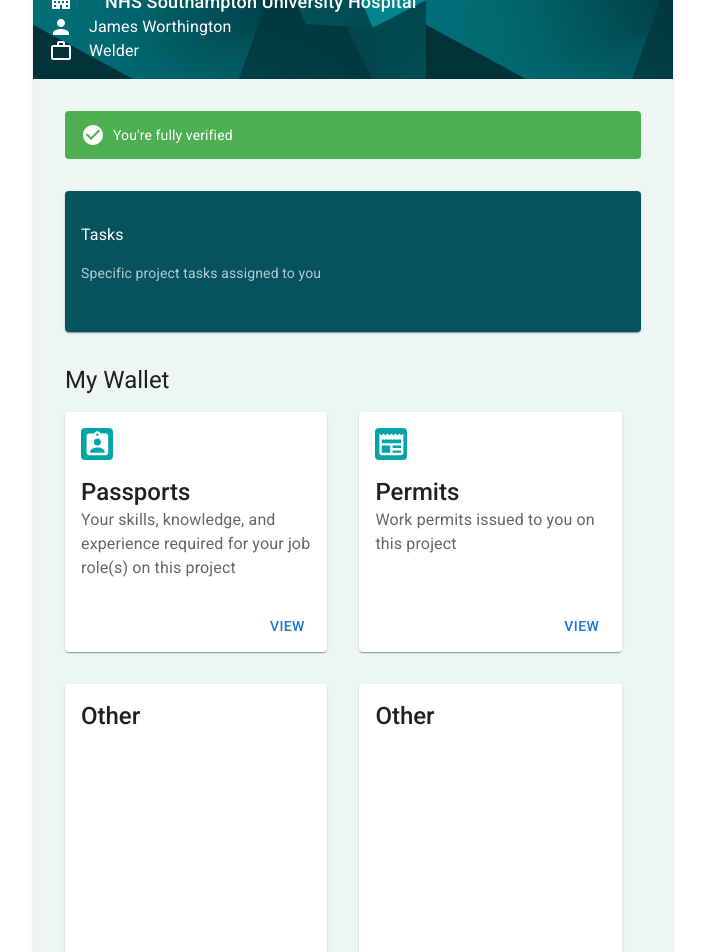
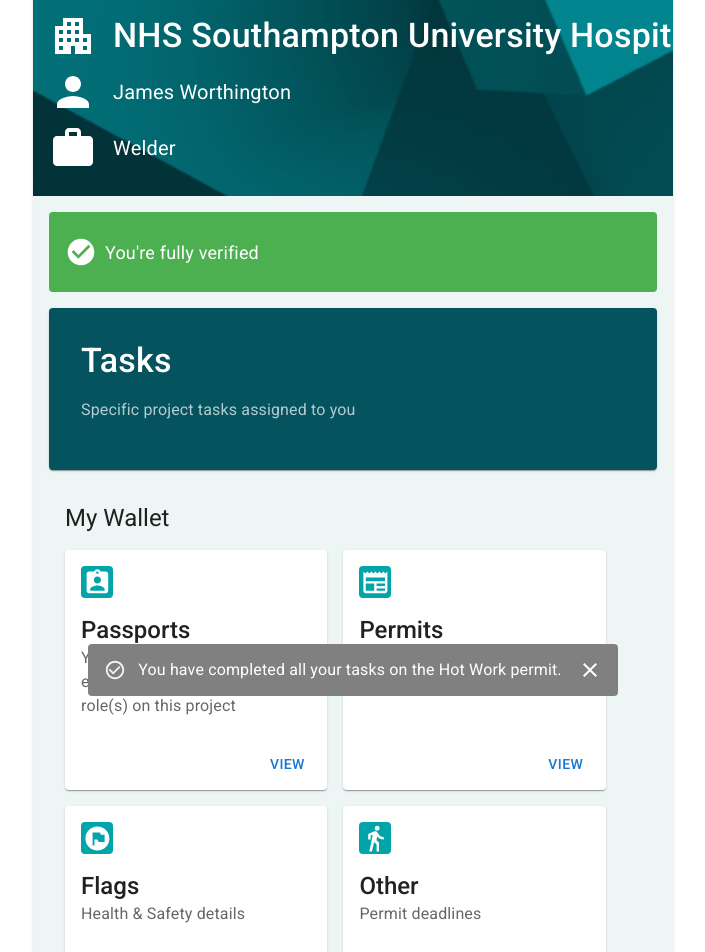
Before and after one commit to Catherinen29/skunkworks, a React (Create React App) app: page /completedpermit in a window 1280 px wide. Shown: the part 80-1032 px from the top of the page, without its empty margins (287-992 px from the left). Built offline with nearby package versions, Linux system fonts and the light colour scheme.

Commit message:
Build out CompletedPermit component. Add snackbar.

```diff
--- a/src/components/mobView.js/CompletedPermit.js
+++ b/src/components/mobView.js/CompletedPermit.js
@@ -1,19 +1,30 @@
-import { Badge, Box, Button, Card, Typography } from "@mui/material";
+import { Alert, Badge, Box, Button, Card, Snackbar, Typography } from "@mui/material";
 import ArrowBackIcon from '@mui/icons-material/ArrowBack';
 import { useNavigate } from "react-router-dom";
 import CheckCircleIcon from '@mui/icons-material/CheckCircle'
+import CheckCircleOutlineIcon from '@mui/icons-material/CheckCircleOutline';
 import NewspaperIcon from '@mui/icons-material/Newspaper';
 import AssignmentIndIcon from '@mui/icons-material/AssignmentInd';
 import NotificationsIcon from '@mui/icons-material/Notifications';
 import ApartmentIcon from '@mui/icons-material/Apartment';
 import PersonIcon from '@mui/icons-material/Person';
-import WorkOutlineIcon from '@mui/icons-material/WorkOutline';
+import WorkIcon from '@mui/icons-material/Work';
+import FlagCircleIcon from '@mui/icons-material/FlagCircle';
+import DirectionsWalkIcon from '@mui/icons-material/DirectionsWalk';
+import CloseIcon from '@mui/icons-material/Close';
 import mob_bg from '../../mob_bg.png'
+import BB_bg from '../../BB_bg.png'
+import { useState } from "react";
+import { CheckCircleOutline } from "@mui/icons-material";
 
 export default function CompletedPermit() {
 
 const navigate = useNavigate()
 
+const [open, setOpen] = useState(true)
+const handleClose = () => {
+    setOpen(false)
+}
 
 return (
 
@@ -22,52 +33,43 @@
 
 
         {/* Toolbar */}
-        <Box sx={{width: '100%', py: '1rem',
-            backgroundImage: `url(${mob_bg})`, color: 'white',
+        <Box sx={{width: '100%', pb: '1rem',
+            backgroundImage: `url(${mob_bg})`, backgroundSize: '100%', color: 'white',
             display: 'flex', flexDirection: 'column', alignItems: 'flex-start', boxShadow: 5}}>
 
             <Box sx={{display: 'flex', flexDirection: 'row', justifyContent: 'space-between',
-                width: '100%',
-                mb: '1rem'}}>
+                width: '90%', m: '1rem'}}>
                 <Button onClick={() => navigate('/permits')} sx={{color: 'white'}}>
-                    <ArrowBackIcon />
+                    <ArrowBackIcon sx={{height: '3rem', width: '3rem'}} />
                 </Button>
 
                 <Button sx={{color: 'white'}}>
                     <Badge badgeContent={1} color="error">
-                        <NotificationsIcon />
+                        <NotificationsIcon sx={{height: '3rem', width: '3rem'}} />
                     </Badge>
                 </Button>
-
             </Box>
 
             <Box sx={{mx: '1rem'}}>
                <Box sx={{
-                display: 'flex',
+                display: 'flex', alignItems: 'center',
                 whiteSpace: 'nowrap', mr: '1rem',
-                    // textOverflow: 'ellipsis',
-                    // overflow: 'hidden',
-                    // p: 1,
-                    fontSize: 18}}>
-               <ApartmentIcon sx={{mr: '1rem'}} />
-                {/* <Box component='div'
-                    sx={{
-                        textOverflow: 'ellipsis',
-                        overflow: 'hidden'}}> */}
-                    <Typography noWrap sx={{mx: '1rem', fontSize: 18, fontWeight: 500}}>
+                fontSize: 18}}>
+               <ApartmentIcon sx={{height: '3rem', width: '3rem'}} />
+                    <Typography noWrap variant="h4"
+                        sx={{mx: '1rem', fontWeight: 500}}>
                     NHS Southampton University Hospital
                     </Typography>
-                {/* </Box> */}
 
                 </Box>
 
-                <Box sx={{display: 'flex'}}>
-                    <PersonIcon />
-                    <Typography sx={{ml: '1rem'}}>James Worthington</Typography>
+                <Box sx={{display: 'flex', alignItems: 'center', my: '0.5rem'}}>
+                    <PersonIcon sx={{height: '3rem', width: '3rem'}} />
+                    <Typography sx={{ml: '1rem', fontSize: 20}}>James Worthington</Typography>
                 </Box>
-                <Box sx={{display: 'flex'}}>
-                    <WorkOutlineIcon />
-                    <Typography sx={{ml: '1rem'}}>Welder</Typography>
+                <Box sx={{display: 'flex', alignItems: 'center', my: '0.5rem'}}>
+                    <WorkIcon sx={{height: '3rem', width: '3rem'}} />
+                    <Typography sx={{ml: '1rem', fontSize: 20}}>Welder</Typography>
                 </Box>
             </Box>
 
@@ -76,22 +78,23 @@
         <Box sx={{bgcolor: '#eef5f5'}}>
 
             {/* Verfied */}
-            <Box sx={{m: '2rem', px: '1rem',
+            <Box sx={{m: '1rem', p: '1rem',
                 height: '3rem', display: 'flex', alignItems: 'center',
                 bgcolor: '#4caf50', color: 'white', borderRadius: 1}}>
-                <CheckCircleIcon />
-                <Typography sx={{ml: '0.5rem', fontSize: 14}}>You're fully verified</Typography>
+                <CheckCircleIcon sx={{height: '2rem', width: '2rem'}} />
+                <Typography sx={{ml: '0.5rem', fontSize: 18}}>You're fully verified</Typography>
             </Box>
 
 
             {/* Tasks */}
-            <Box sx={{m: '2rem'}}>
+            <Box sx={{m: '1rem'}}>
                 <Card sx={{my: '1rem', bgcolor: '#04535f', color: 'white'}}>
                     <Box sx={{display: 'flex', flexDirection: 'column',
-                        ml: '1rem', mr: '1.5rem', my: '2rem'}}>
-                    <Typography sx={{mb: '1rem'}}>Tasks</Typography>
+                        // ml: '1rem', mr: '1.5rem', my: '2rem'
+                        m: '2rem'}}>
+                    <Typography variant="h4" sx={{mb: '1rem', fontWeight: 500}}>Tasks</Typography>
                     <Typography paragraph
-                        sx={{color: 'rgba(255, 255, 255, 0.7)', fontSize: 14}}>
+                        sx={{color: 'rgba(255, 255, 255, 0.7)'}}>
                         Specific project tasks assigned to you</Typography>
                     </Box>
 
@@ -104,13 +107,13 @@
                 <Typography variant="h5">
                     My Wallet</Typography>
 
-            <Box sx={{p: 0, my: '1rem', display: 'flex', flexFlow: 'row wrap', gap: '2rem'}}>
+            <Box sx={{p: 0, my: '1rem', display: 'flex', flexFlow: 'row wrap', gap: '1rem'}}>
 
                     <Card sx={{px: '1rem', width: '40%', height: '15rem', position: 'relative'}}>
 
                         <Box sx={{width: '2rem', height: '2rem', my: '1rem',
                             display: 'flex', justifyContent: 'center', alignItems: 'center',
-                             borderRadius: 1, bgcolor: '#00a4a9', color: 'white'}}>
+                            borderRadius: 1, bgcolor: '#00a4a9', color: 'white'}}>
                             <AssignmentIndIcon sx={{height: '1.8rem', width: '1.8rem'}} />
                         </Box>
 
@@ -128,7 +131,7 @@
 
                         <Box sx={{width: '2rem', height: '2rem', my: '1rem',
                             display: 'flex', justifyContent: 'center', alignItems: 'center',
-                             borderRadius: 1, bgcolor: '#00a4a9', color: 'white'}}>
+                            borderRadius: 1, bgcolor: '#00a4a9', color: 'white'}}>
                                 <NewspaperIcon sx={{height: '1.8rem', width: '1.8rem'}} />
                         </Box>
 
@@ -140,21 +143,69 @@
                             sx={{position: 'absolute', bottom: 0, right: 0, m: '0.5rem'}}>VIEW</Button>
                     </Card>
 
-                    <Card sx={{p: '1rem', width: '40%', height: '15rem'}}>
-                        <Typography variant='h5' sx={{fontWeight: 500}}>Other</Typography>
+                    <Card sx={{px: '1rem', width: '40%', height: '15rem', position: 'relative'}}>
+                        <Box sx={{width: '2rem', height: '2rem', my: '1rem',
+                            display: 'flex', justifyContent: 'center', alignItems: 'center',
+                            borderRadius: 1, bgcolor: '#00a4a9', color: 'white'}}>
+                                <FlagCircleIcon sx={{height: '1.8rem', width: '1.8rem'}} />
+                        </Box>
+
+                        <Typography variant='h5' sx={{fontWeight: 500}}>Flags</Typography>
+                        <Typography sx={{color: 'rgba(0, 0, 0, 0.6)'}}>
+                            Health & Safety details
+                        </Typography>
+                        <Button
+                            sx={{position: 'absolute', bottom: 0, right: 0, m: '0.5rem'}}>VIEW</Button>
                     </Card>
 
-                    <Card sx={{p: '1rem', width: '40%', height: '15rem'}}>
+                    <Card sx={{px: '1rem', width: '40%', height: '15rem', position: 'relative'}}>
+                        <Box sx={{width: '2rem', height: '2rem', my: '1rem',
+                            display: 'flex', justifyContent: 'center', alignItems: 'center',
+                            borderRadius: 1, bgcolor: '#00a4a9', color: 'white'}}>
+                                <DirectionsWalkIcon sx={{height: '1.8rem', width: '1.8rem'}} />
+                        </Box>
                         <Typography variant='h5' sx={{fontWeight: 500}}>Other</Typography>
+                        <Typography sx={{color: 'rgba(0, 0, 0, 0.6)'}}>
+                            Permit deadlines
+                        </Typography>
+                        <Button
+                            sx={{position: 'absolute', bottom: 0, right: 0, m: '0.5rem'}}>VIEW</Button>
                     </Card>
-
-            </Box>
-
 
             </Box>
 
             </Box>
 
+        </Box>
+
+        <Box>
+            <Snackbar open={open} onClose={handleClose}
+                // autoHideDuration={6000}
+                anchorOrigin={{
+                    vertical: "bottom",
+                    horizontal: "center"
+                    }}
+                sx={{width: '80%'}}
+            >
+            <Alert
+                sx={{color: 'white', bgcolor: 'grey',
+                display: 'flex', flexDirection: 'row', justifyContent: 'center', alignItems: 'center'
+                }}
+                iconMapping={{
+                success: <CheckCircleOutlineIcon fontSize="inherit" sx={{color: 'white'}} />,
+                }}
+            >
+                <Box sx={{display: 'flex', flexDirection: 'row'}}>
+                    <Typography>You have completed all your tasks on
+                        the Hot Work permit.
+                    </Typography>
+                    <CloseIcon sx={{ml: '1rem'}} />
+                </Box>
+
+            </Alert>
+
+            </Snackbar>
+        </Box>
     </Card>
 
     )
```
